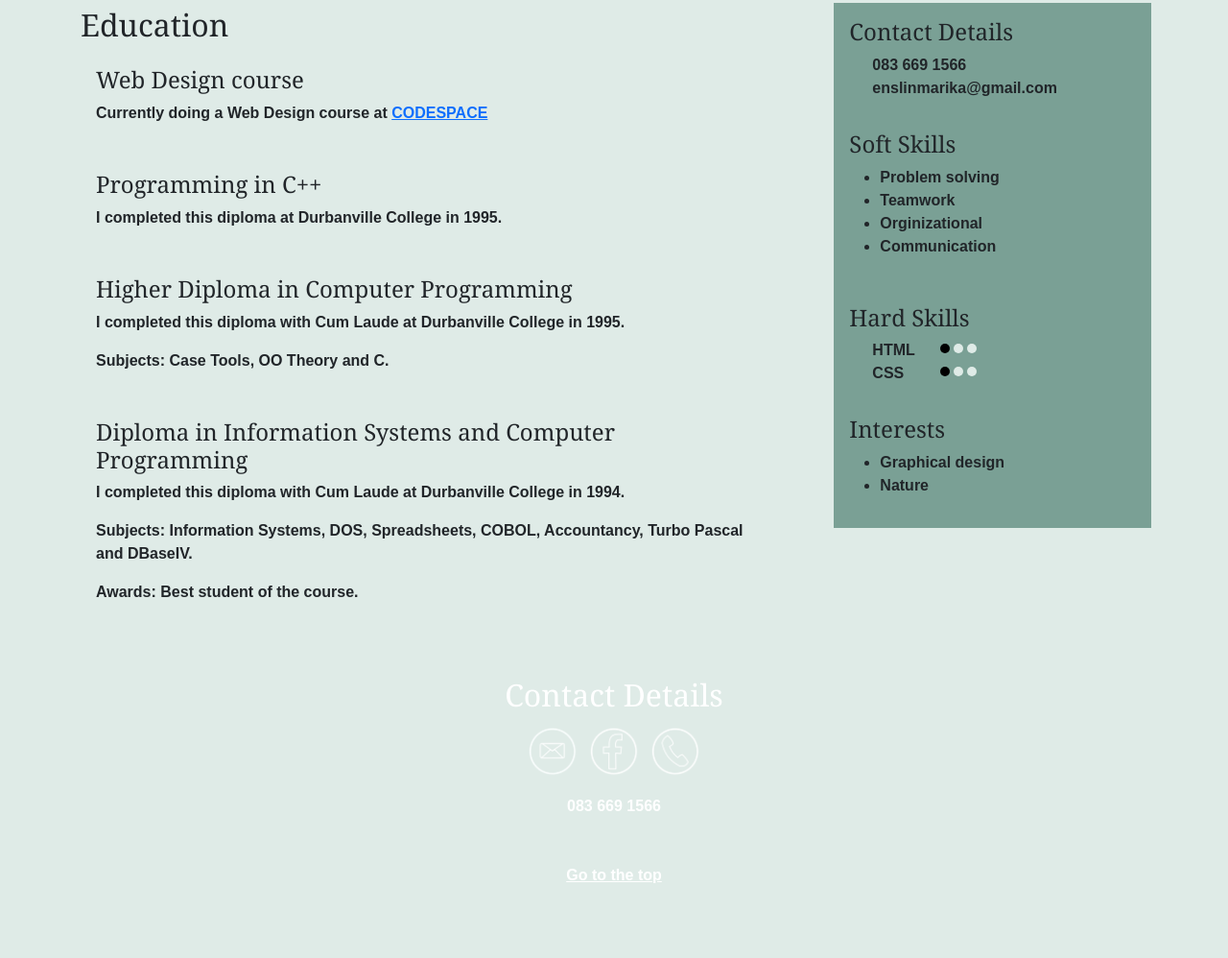
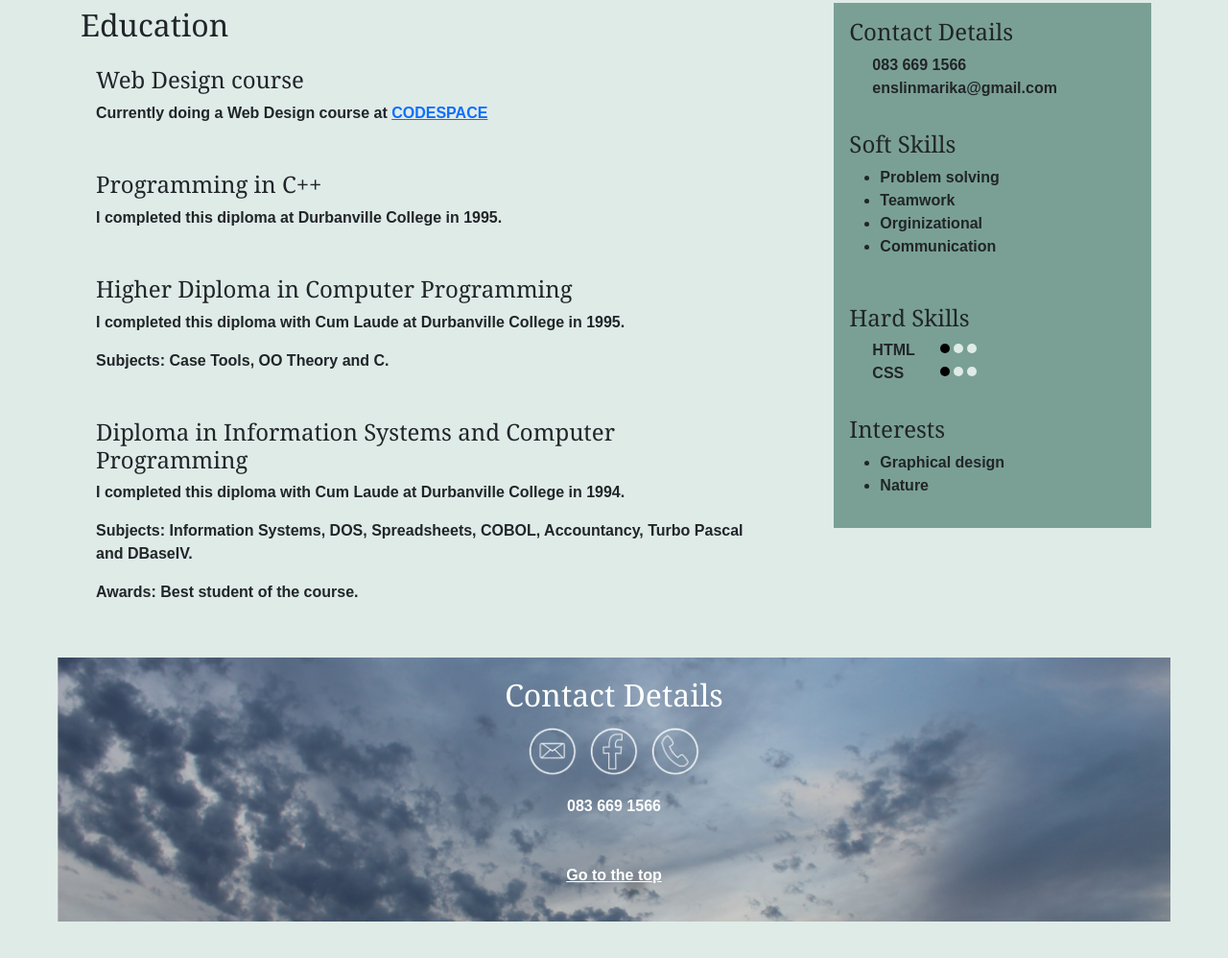
Before and after one commit to MarikaEnslin/DigitalResume11, a plain HTML site: page education.html in a window 1280 px wide. Shown: the part 407-1405 px from the top of the page at 96% size. Drawn offline with nearby package versions, Linux system fonts and the light colour scheme.

Commit message:
Correct image path 2
Correct image path 2

```diff
--- a/css/style.css
+++ b/css/style.css
@@ -66,7 +66,7 @@ body {
 }
 
 .bannerBottom {
-  background-image: url("images/BannerImage.jpg");
+  background-image: url("../images/BannerImage.jpg");
   background-size: cover;
   color: white;
   text-align: center;
```
